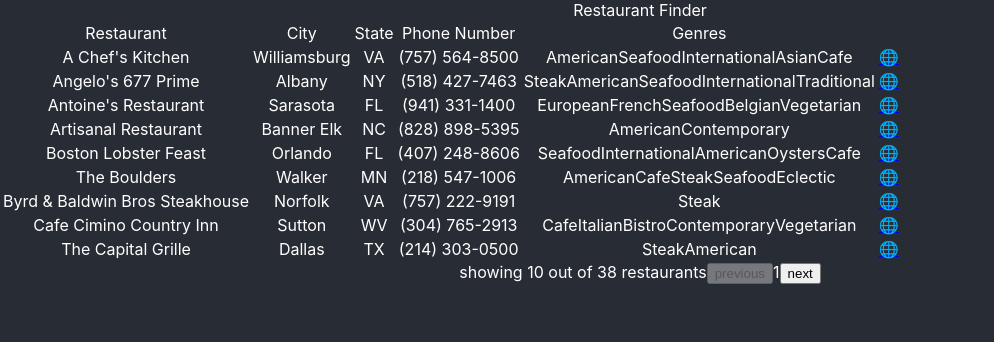
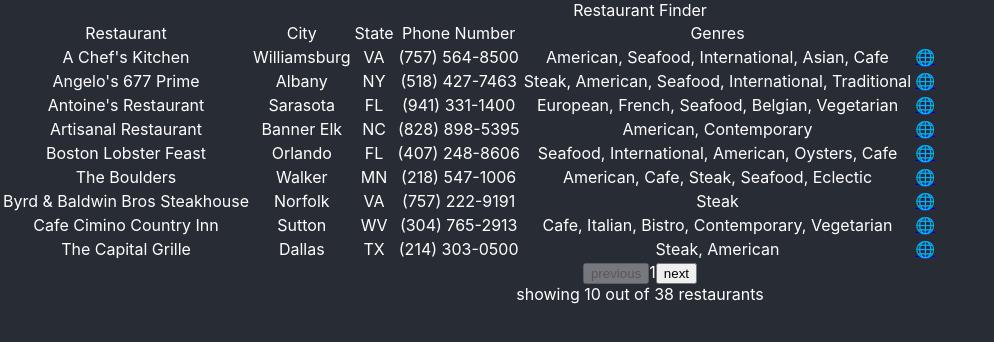
Before and after one commit to GreysonElkins/list-and-filter, a React (Create React App) app: page / in a window 1280 px wide. Shown: the top 342 px of the page, without its empty margins (0-994 px from the left). Built offline with nearby package versions, Linux system fonts and the light colour scheme.

Commit message:
Clean-up text formatting

```diff
--- a/src/components/RestaurantList/RestaurantList.tsx
+++ b/src/components/RestaurantList/RestaurantList.tsx
@@ -41,7 +41,7 @@
           <td>{city}</td>
           <td>{state}</td>
           <td>{telephone}</td>
-          <td>{genre}</td>
+          <td>{genre.join(', ')}</td>
           <td>
             <a href={website} title={`${name}'s website`}>
               🌐
@@ -71,20 +71,21 @@
   const makePageNavigation = () => {
     return (
       <nav>
-        showing 10 out of {restaurantList.length} restaurants
         <button
             disabled={pageNumber > 1 ? false : true}
             onClick={() => setPageNumber(pageNumber - 1)}
-          >
+            >
             previous
           </button>
             {pageNumber}
           <button
             disabled={paginateRestaurantList(pageNumber + 1).length === 0 ? true : false}
             onClick={() => setPageNumber(pageNumber + 1)}
-          >
+            >
             next
           </button>
+          <br />
+          showing 10 out of {restaurantList.length} restaurants
       </nav>
     )
   }
```
